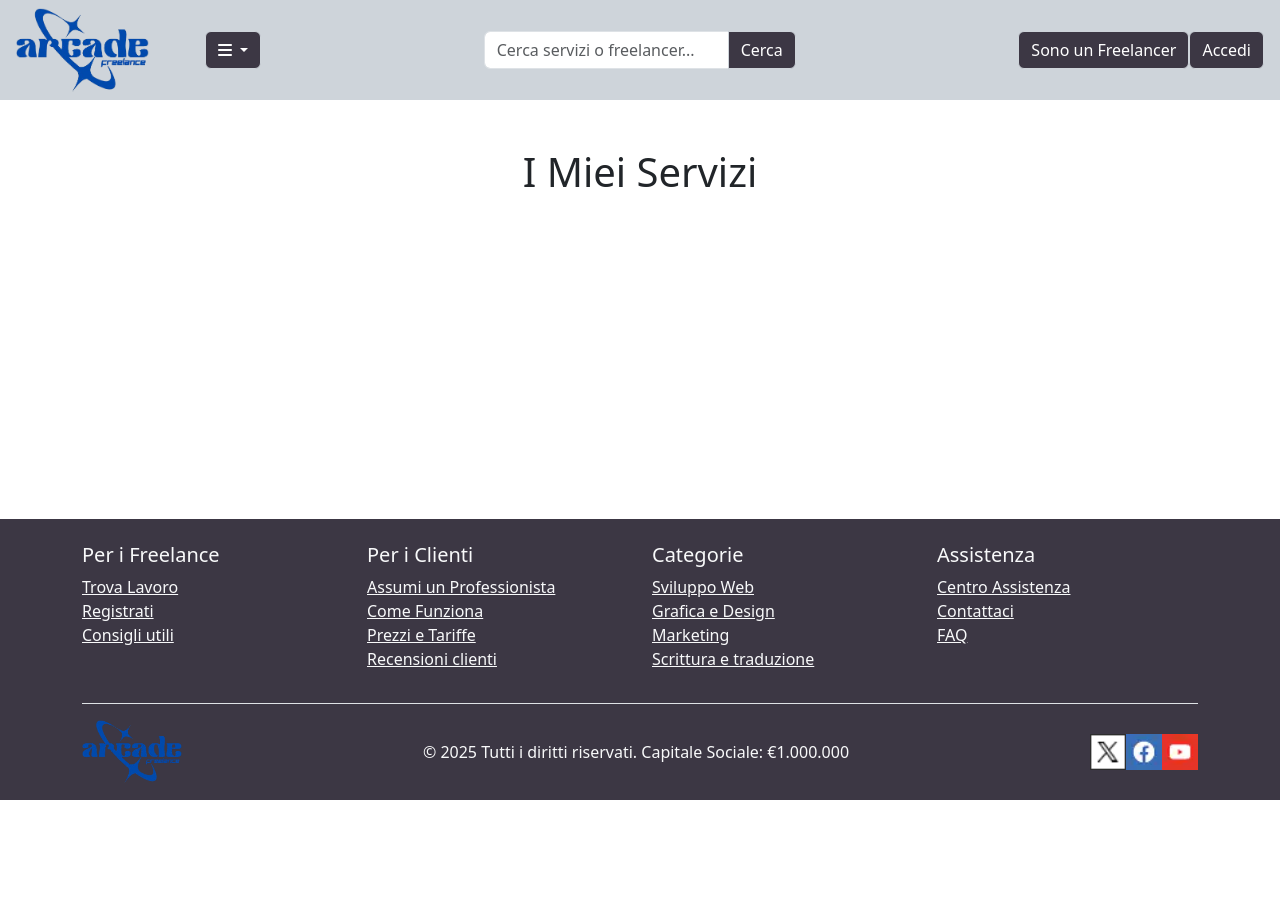
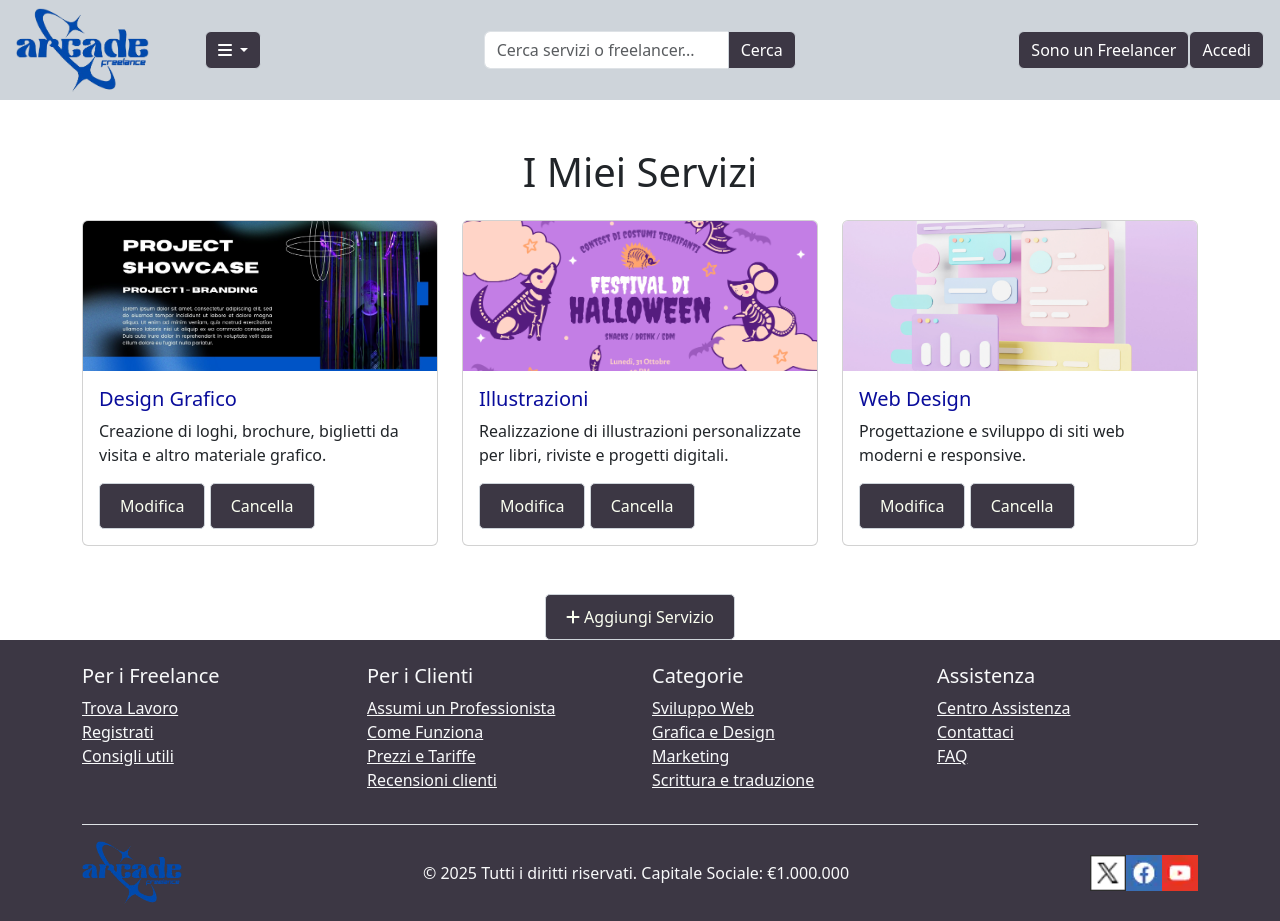
Before and after one commit to Altersandr/arcade-freelance, a plain HTML site: page imieiservizi.html in a window 1280 px wide. Before the commit the page ends 800 px from the top, so only its background shows below. Drawn offline with nearby package versions, Linux system fonts and the light colour scheme; no server answers.

Commit message:
modificato i miei servizi

```diff
--- a/imieiservizi.html
+++ b/imieiservizi.html
@@ -22,10 +22,42 @@
     <div class="container mt-5">
         <h1 class="text-center mb-4">I Miei Servizi</h1>
         <div class="row">
-
+            <div class="col-md-4">
+                <div class="card service-card mb-4">
+                    <img src="/freelance/web.jpg" class="card-img-top" alt="Design Grafico">
+                    <div class="card-body">
+                        <h5 class="card-title">Design Grafico</h5>
+                        <p class="card-text">Creazione di loghi, brochure, biglietti da visita e altro materiale grafico.</p>
+                        <button class="btn btn-primary" onclick="window.location.href='modificaservizi.html'">Modifica</button>
+                        <button class="btn btn-danger">Cancella</button>
+                    </div>
+                </div>
+            </div>
+            <div class="col-md-4">
+                <div class="card service-card mb-4">
+                    <img src="/freelance/illustrazione.png" class="card-img-top" alt="Illustrazioni">
+                    <div class="card-body">
+                        <h5 class="card-title">Illustrazioni</h5>
+                        <p class="card-text">Realizzazione di illustrazioni personalizzate per libri, riviste e progetti digitali.</p>
+                        <button class="btn btn-primary" onclick="window.location.href='modificaservizi.html'">Modifica</button>
+                        <button class="btn btn-danger">Cancella</button>
+                    </div>
+                </div>
+            </div>
+            <div class="col-md-4">
+                <div class="card service-card mb-4">
+                    <img src="/freelance/Web Development Promotion Instagram Post.png" class="card-img-top" alt="Web Design">
+                    <div class="card-body">
+                        <h5 class="card-title">Web Design</h5>
+                        <p class="card-text">Progettazione e sviluppo di siti web moderni e responsive.</p>
+                        <button class="btn btn-primary" onclick="window.location.href='modificaservizi.html'">Modifica</button>
+                        <button class="btn btn-danger">Cancella</button>
+                    </div>
+                </div>
+            </div>
         </div>
-        <div class="text-center mt-4 add-service-btn">
-
+        <div class="text-center mt-4">
+            <a href="modificaprofilo.html" class="btn btn-success" id="add-service-btn"><i class="fas fa-plus"></i> Aggiungi Servizio</a>
         </div>
     </div>
 
```
